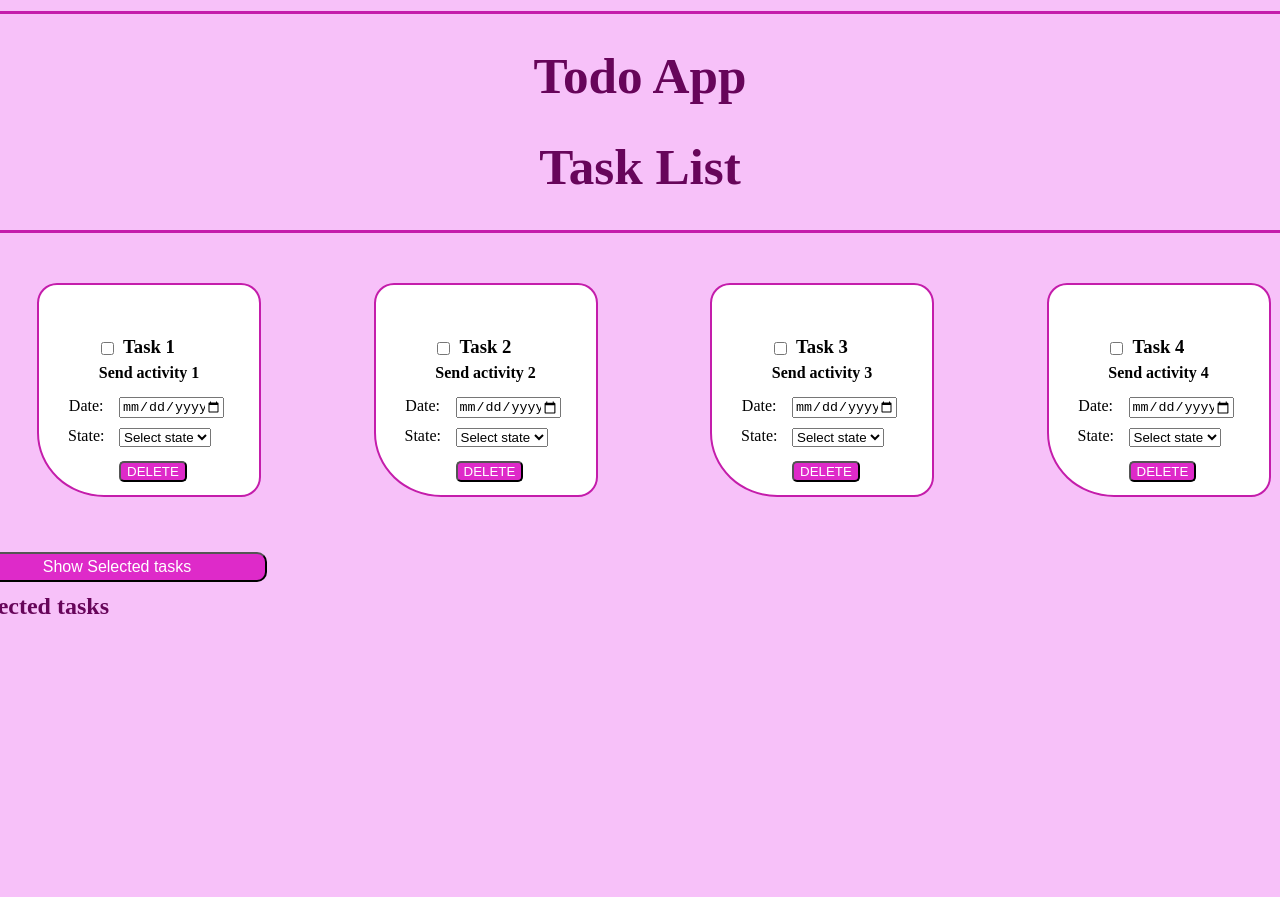
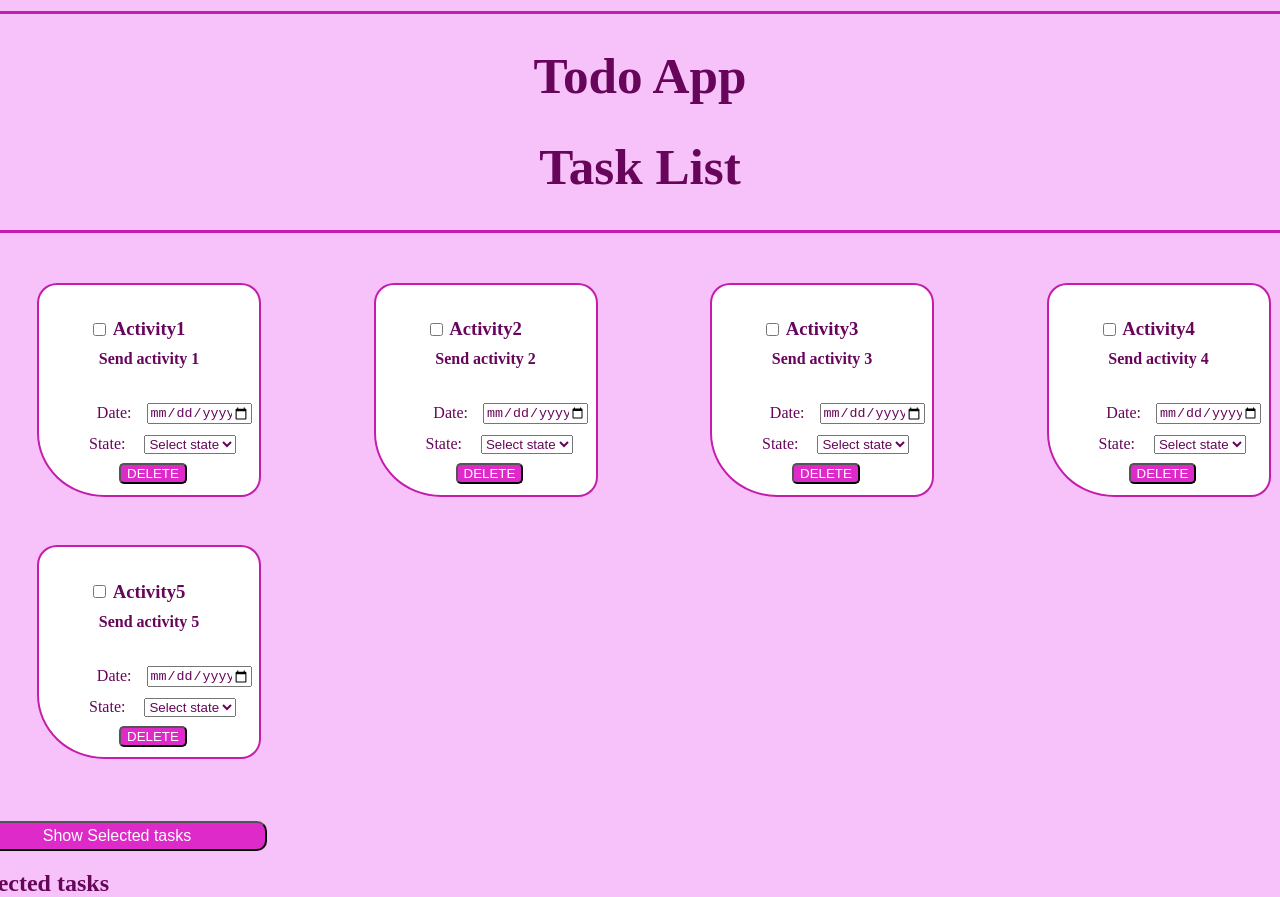
Before and after one commit to Luzsierra07/my-react-task-list, a React (Vite) app: page / in a window 1280 px wide. Shown: the top 897 px of the page. Before the commit the page ends 800 px from the top, so only its background shows below. Built offline with nearby package versions, Linux system fonts and the light colour scheme.

Commit message:
ajustes realizados

```diff
--- a/src/App.css
+++ b/src/App.css
@@ -27,13 +27,14 @@ body {
 
   display: grid;
   grid-template-columns: 1fr 1fr 1fr 1fr;
+  grid-template-rows: 60%;
   position: relative;
   left: 70px;
 }
 
 .btn{
   position: relative;
-  top: 175px;
+  top: 80px;
   left: 80px;
   color: white;
   background-color: rgb(222, 42, 201);
@@ -42,57 +43,50 @@ body {
 
 #cbox {
   position: relative;
-  top: 54px;
-  right:10px;
+  top: 35px;
+  left: 50px;
 }
 
-h3 {
-  margin-top: 0%;
+.text {
+  color: #67055a;
   text-align:center;
-  line-height: 0;
-}
-
-h4 {
-  text-align:center;
-  line-height: 0.9;
+  line-height: 0.5;
   position: relative;
-  top: 0.5px;
-  margin-top: 0px;
-}
-
-p {
-  text-align:center;
-  line-height: 0.9;
+  top: 1px;
 }
 
 #dte {
   position: relative;
-  top: 90px;
-  left: 80px;
+  top: 19px;
+  left: 1px;
   width: 100px;
+  color: #67055a;
 }
 
 .date{
   position: relative;
-  top: 110px;
-  right: 58px;
+  top: 20px;
+  right: 10px;
+  color: #67055a;
 }
 
 select {
+  color: #67055a;
   position: relative;
-  top: 100px;
-  left: 80px;
+  top: 30px;
+  left: 65px;
 }
 
 .ste{
+  color: #67055a;
   position: relative;
-  top: 120px;
-  right: 80px;
+  top: 30px;
+  left: 50px;
 }
 
 .sbt{
   position: relative;
-  top: 100px;
+  top: 150px;
   width: 300px;
   height: 30px;
   color: white;
@@ -100,8 +94,9 @@ select {
   background-color: rgb(222, 42, 201);
   border-radius: 10px;
 }
+
 h2 {
   position: relative;
-  top: 92px;
+  top: 150px;
   color: #67055a;
 }
--- a/src/App.jsx
+++ b/src/App.jsx
@@ -1,16 +1,16 @@
-import Header from "./Componentes/Header"
-import TaskList from "./Componentes/TaskList"
+import Header from "./Components/Header"
+import TaskList from "./Components/TaskList"
 import './App.css'
+
 
 function App() {
   return (
     <>
     <Header />
     <div className="container">
-    <TaskList Id={"Task 1"} Task={"Send activity 1"} Date={""} Esate={""}/>
-    <TaskList Id={"Task 2"} Task={"Send activity 2"} Date={""} Esate={""}/>
-    <TaskList Id={"Task 3"} Task={"Send activity 3"} Date={""} Esate={""}/>
-    <TaskList Id={"Task 4"} Task={"Send activity 4"} Date={""} Esate={""}/>
+    <TaskList/>
+
+
     </div>
     <button type= "button" id="button2" className="sbt">Show Selected tasks</button>
     <h2>Selected tasks</h2>
--- a/src/Componentes/TaskList.jsx
+++ /dev/null
@@ -1,19 +0,0 @@
-import Task from "./Task";
-function TaskList(props){
-    return (
-
-        <div>
-            <div className="target">
-
-                 <Task/>
-                 <h3>{props.Id}</h3>
-                 <h4>{props.Task}</h4>
-                 <p>{props.Date}</p>
-                 <p>{props.Estate}</p>
-            </div>
-
-         </div>
-
-    )
-}
-export default TaskList;
--- a/src/Componentes/Task.jsx
+++ b/src/Components/Task.jsx
@@ -1,16 +1,21 @@
-export function Task(){
-
+export function Task(props){
+   const {id, title, state,date}=props;
 
     return(
         <div>
+            <label>
+            <input type="CheckBox" id="cbox"
+            value="checkbox"/>
+        </label>
+
+            <h3 className="text">{id}</h3>
+            <h4 className="text">{title}</h4>
+
             <button className="btn btnDelte">
                 DELETE
             </button>
 
-        <label>
-            <input type="CheckBox" id="cbox"
-            value="checkbox"/>
-        </label>
+
 
         <label className="date">
         Date:  </label>
--- /dev/null
+++ b/src/Components/TaskList.jsx
@@ -0,0 +1,33 @@
+import { useState } from "react";
+import Task from "./Task";
+import { Taskmodel } from "./object/task";
+
+const myTasksData = [
+  new Taskmodel("Activity1", "Send activity 1", false, "May 07, 2023"),
+  new Taskmodel("Activity2", "Send activity 2", true, "May 10, 2023"),
+  new Taskmodel("Activity3", "Send activity 3", true, "May 15, 2023"),
+  new Taskmodel("Activity4", "Send activity 4", true, "May 20, 2023"),
+  new Taskmodel("Activity5", "Send activity 5", true, "May 27, 2023"),
+];
+
+function TaskList() {
+  const [tasks, setTasks] = useState(myTasksData);
+  return (
+    <>
+      {tasks.map((task, index) => {
+        return (
+          <div key={index}>
+            <div className="target">
+              <Task id={task.id} title={task.title} state={task.state} date={task.date}></Task>
+            </div>
+          </div>
+        );
+      })}
+
+    </>
+  );
+
+
+
+}
+export default TaskList;
--- /dev/null
+++ b/src/Components/object/task.js
@@ -0,0 +1,11 @@
+
+function Taskmodel (id,title,state,date) {
+    this.id=id;
+    this.title=title;
+    this.state=state;
+    this.date=date;
+}
+
+export {
+    Taskmodel
+}
```
Also changed, not shown: src/Components/Header.jsx (renamed from src/Componentes/Header.jsx).
